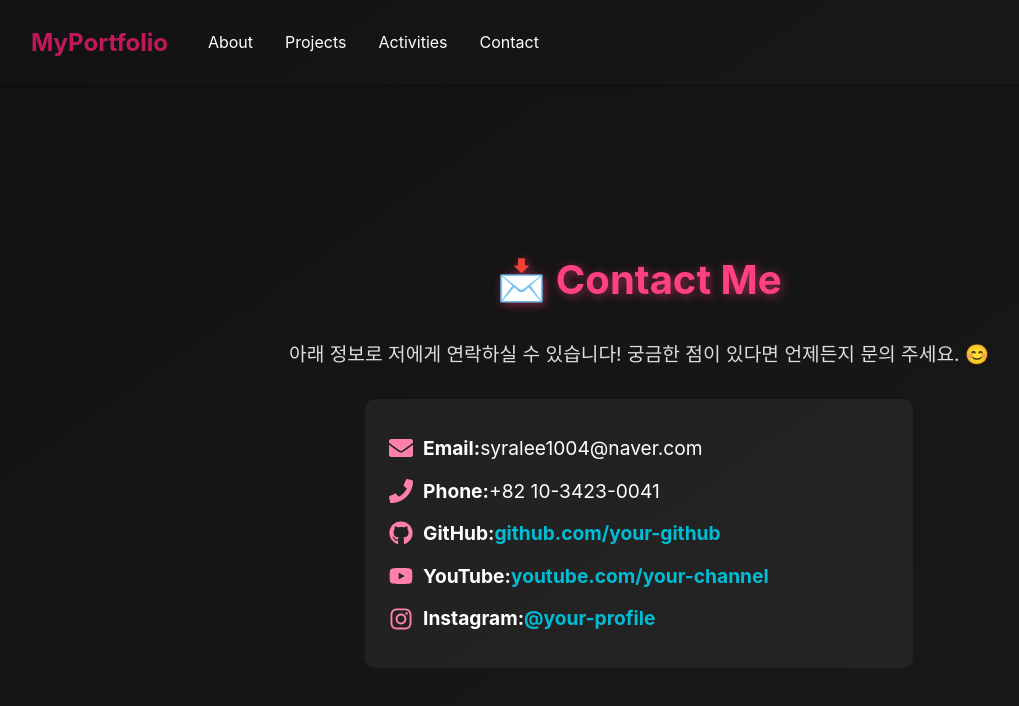
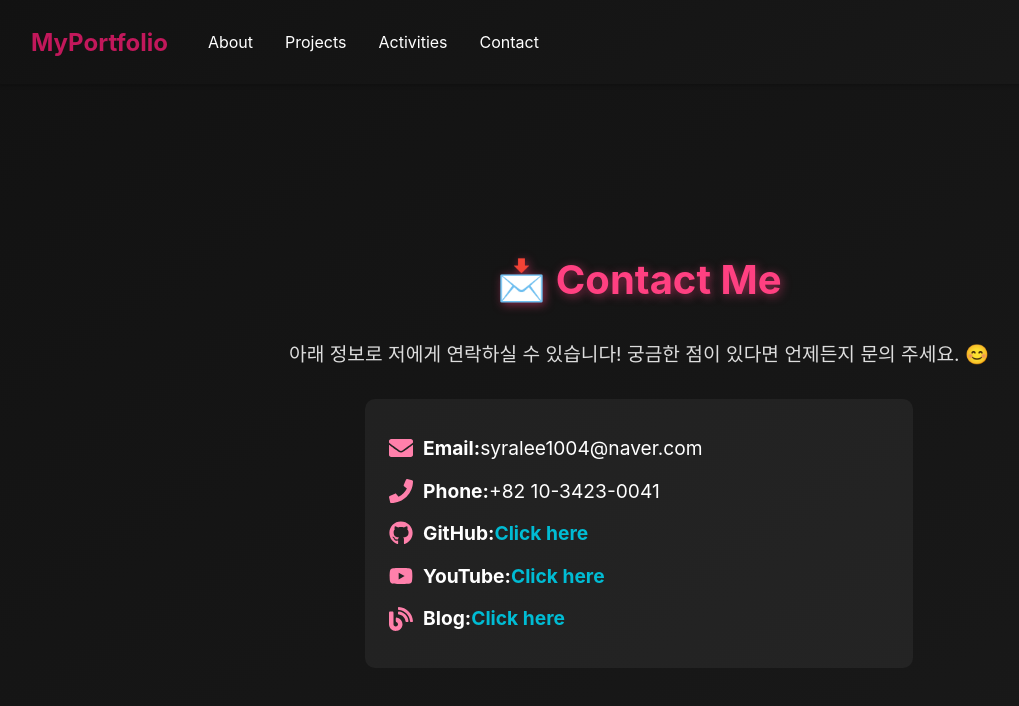
Before and after one commit to SyraYunji/My-Homepage, a React (Create React App) app: page /contact in a window 1280 px wide. Shown: the top 706 px of the page, without its empty margins (1-1020 px from the left). Built offline with nearby package versions, Linux system fonts and the light colour scheme; the HTML template or start-up script is replaced by a standard one.

Commit message:
contact 부분 수정

```diff
--- a/src/contact/contact.js
+++ b/src/contact/contact.js
@@ -1,6 +1,6 @@
 import React from "react";
 import styles from "./contact.module.css";
-import { FaEnvelope, FaPhone, FaGithub, FaYoutube, FaInstagram } from "react-icons/fa";
+import { FaEnvelope, FaPhone, FaGithub, FaYoutube, FaBlog } from "react-icons/fa";
 
 const Contact = () => {
   return (
@@ -17,23 +17,23 @@ const Contact = () => {
         <p><FaPhone className={styles.icon} /> <strong>Phone:</strong> +82 10-3423-0041</p>
         <p>
           <FaGithub className={styles.icon} />
-          <strong>GitHub:</strong>
-          <a href="https://github.com/your-github" target="_blank" rel="noopener noreferrer">
-            github.com/your-github
+          <strong>GitHub: </strong>
+          <a href="https://github.com/SyraYunji" target="_blank" rel="noopener noreferrer">
+          Click here
           </a>
         </p>
         <p>
           <FaYoutube className={styles.icon} />
-          <strong>YouTube:</strong>
-          <a href="https://youtube.com/your-channel" target="_blank" rel="noopener noreferrer">
-            youtube.com/your-channel
+          <strong>YouTube: </strong>
+          <a href="https://www.youtube.com/@studyesme9286/videos" target="_blank" rel="noopener noreferrer">
+             Click here
           </a>
         </p>
         <p>
-          <FaInstagram className={styles.icon} />
-          <strong>Instagram:</strong>
-          <a href="https://instagram.com/your-profile" target="_blank" rel="noopener noreferrer">
-            @your-profile
+          <FaBlog className={styles.icon} />
+          <strong>Blog: </strong>
+          <a href="https://blog.naver.com/syralee1004" target="_blank" rel="noopener noreferrer">
+          Click here
           </a>
         </p>
       </div>
```
